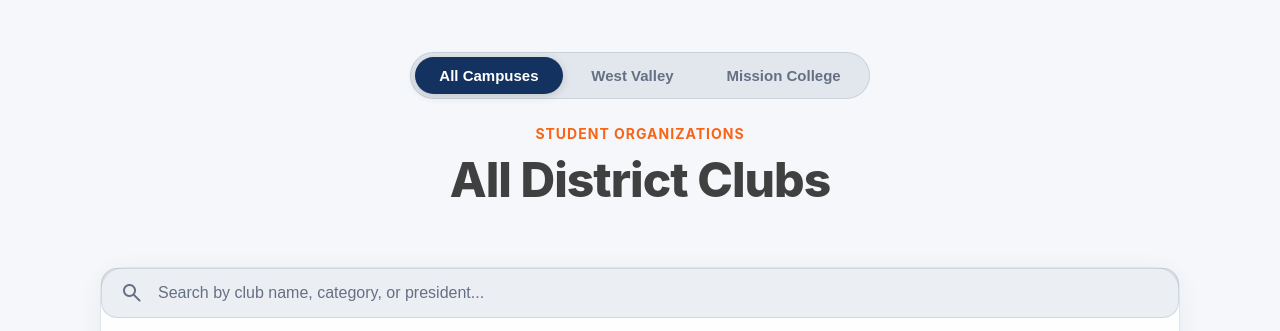
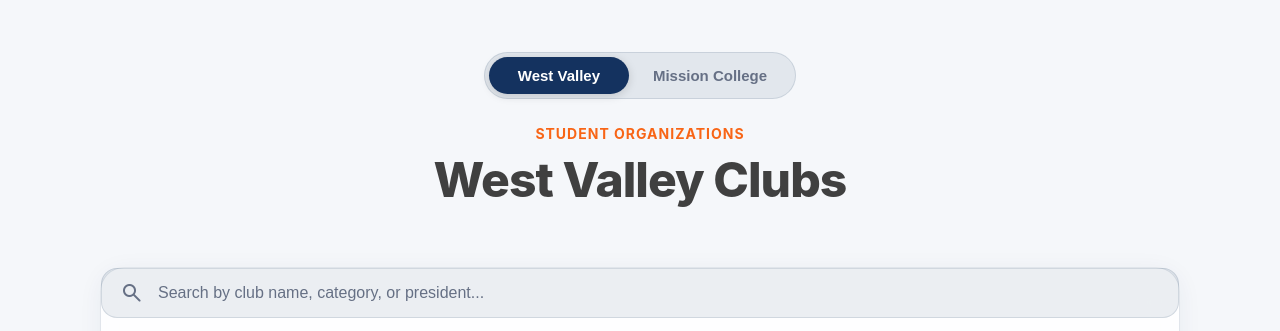
Before and after one commit to 718OEC/WV-MC, a plain HTML site: page index.html in a window 1280 px wide. Shown: the top 331 px of the page. Drawn offline with nearby package versions, Linux system fonts and the light colour scheme.

Commit message:
2 tabs reversion index.html

```diff
--- a/index.html
+++ b/index.html
@@ -16,13 +16,12 @@
 
       <!-- iOS Style Campus Switcher -->
       <div class="ios-toggle">
-        <button class="toggle-opt active" id="btn-all" onclick="switchCampus('ALL', this)">All Campuses</button>
-        <button class="toggle-opt" id="btn-wv" onclick="switchCampus('WV', this)">West Valley</button>
+        <button class="toggle-opt active" id="btn-wv" onclick="switchCampus('WV', this)">West Valley</button>
         <button class="toggle-opt" id="btn-mc" onclick="switchCampus('MC', this)">Mission College</button>
       </div>
 
       <p class="subtitle">Student Organizations</p>
-      <h1 id="college-title">All District Clubs</h1>
+      <h1 id="college-title">West Valley Clubs</h1>
     </header>
 
     <!-- Search & Filter Control Panel -->
```
